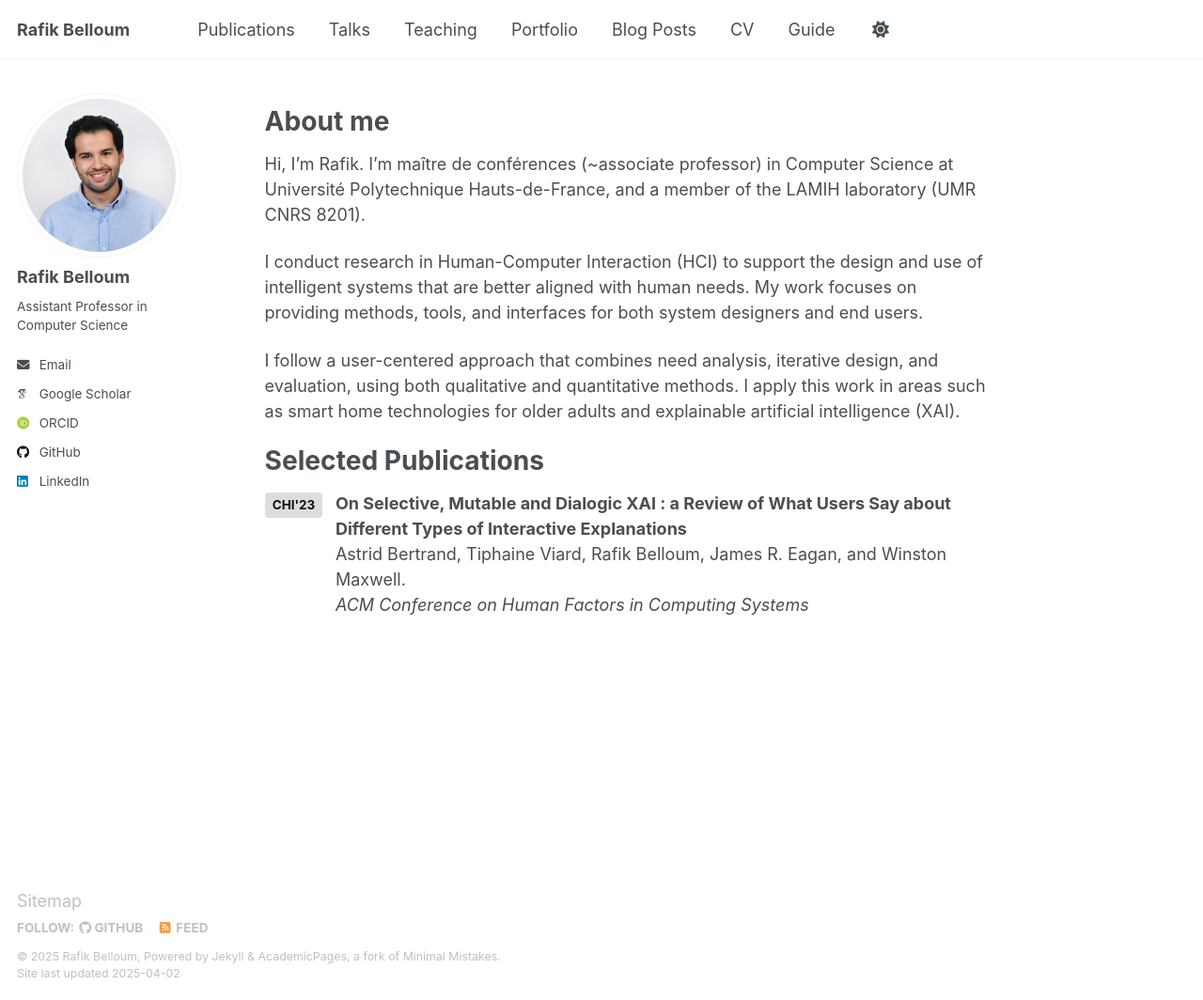
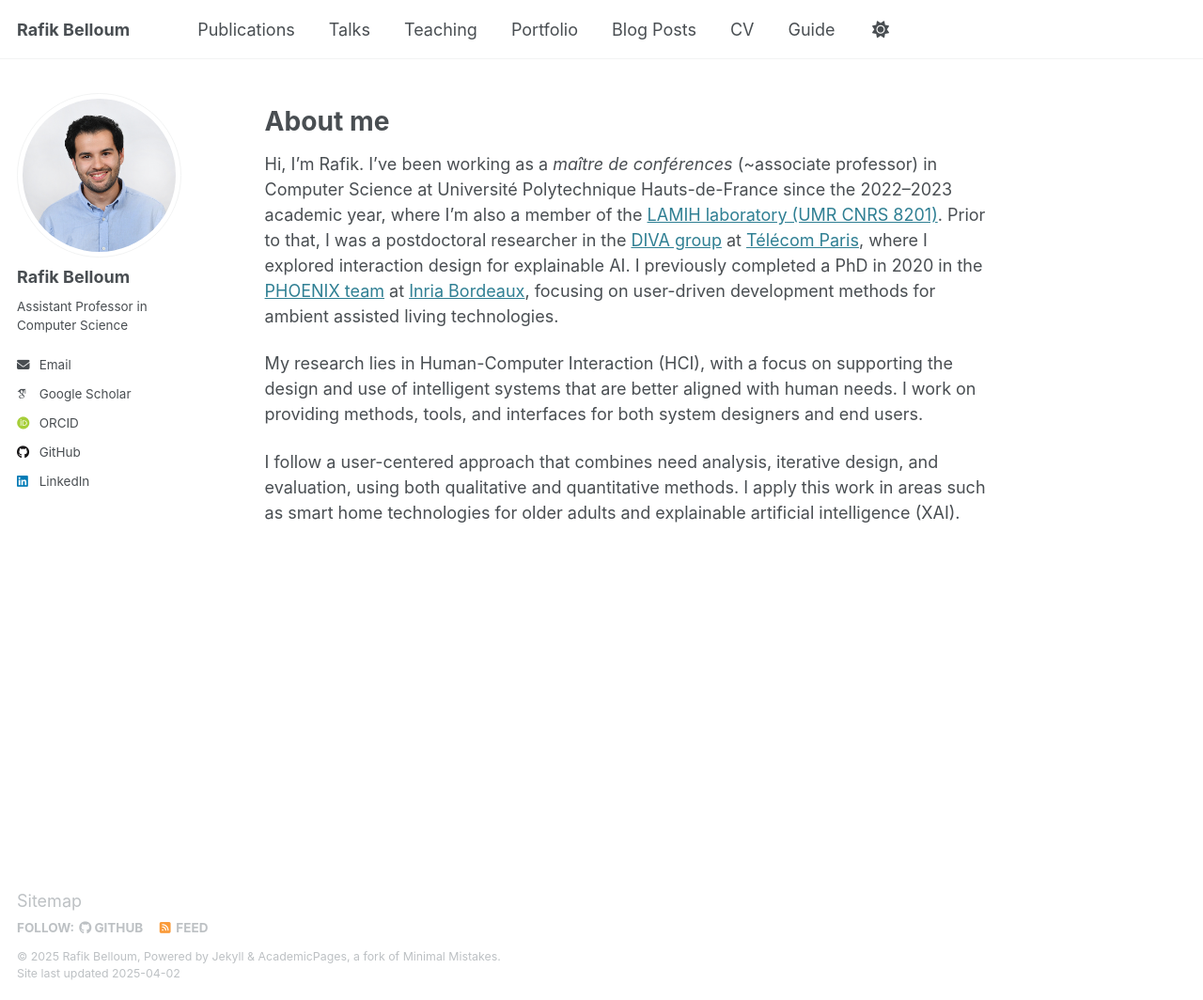
Before and after one commit to rafik-belloum/rafik-belloum.github.io, a Jekyll site: the page built from _pages/about.md, in a window 1280 px wide and 1064 px high. Shown: the whole window at 94% size. Built offline with Jekyll 4.4.1, drawn with Linux system fonts in a browser that asks for light colours; some web fonts are replaced.

Commit message:
Update about.md

```diff
--- a/_pages/about.md
+++ b/_pages/about.md
@@ -10,24 +10,8 @@ redirect_from:
 About me
 ======
 
-Hi, I'm Rafik. I'm maître de conférences (~associate professor) in Computer Science at Université Polytechnique Hauts-de-France, and a member of the LAMIH laboratory (UMR CNRS 8201).
+Hi, I’m Rafik. I’ve been working as a *maître de conférences* (~associate professor) in Computer Science at Université Polytechnique Hauts-de-France since the 2022–2023 academic year, where I’m also a member of the [LAMIH laboratory (UMR CNRS 8201)](https://www.uphf.fr/lamih). Prior to that, I was a postdoctoral researcher in the [DIVA group](https://diva.telecom-paristech.fr/) at [Télécom Paris](https://www.telecom-paris.fr/), where I explored interaction design for explainable AI. I previously completed a PhD in 2020 in the [PHOENIX team](http://phoenix.inria.fr/) at [Inria Bordeaux](https://www.inria.fr/fr/centre-inria-universite-bordeaux), focusing on user-driven development methods for ambient assisted living technologies.
 
-I conduct research in Human-Computer Interaction (HCI) to support the design and use of intelligent systems that are better aligned with human needs. My work focuses on providing methods, tools, and interfaces for both system designers and end users.
+My research lies in Human-Computer Interaction (HCI), with a focus on supporting the design and use of intelligent systems that are better aligned with human needs. I work on providing methods, tools, and interfaces for both system designers and end users.
 
 I follow a user-centered approach that combines need analysis, iterative design, and evaluation, using both qualitative and quantitative methods. I apply this work in areas such as smart home technologies for older adults and explainable artificial intelligence (XAI).
-
-Selected Publications
-======
-
-<div style="display: flex; align-items: flex-start; margin-bottom: 1.5em;">
-  <div style="flex-shrink: 0;">
-    <span style="display:inline-block; background-color:#dddddd; color:#111111; padding:0.25em 0.6em; border-radius:0.3em; font-weight:bold; font-size:0.75em; margin-right: 1em;">CHI'23</span>
-  </div>
-  <div>
-    <p style="margin: 0;">
-      <strong>On Selective, Mutable and Dialogic XAI : a Review of What Users Say about Different Types of Interactive Explanations</strong><br>
-      Astrid Bertrand, Tiphaine Viard, Rafik Belloum, James R. Eagan, and Winston Maxwell.<br>
-      <em>ACM Conference on Human Factors in Computing Systems</em>
-    </p>
-  </div>
-</div>
```
